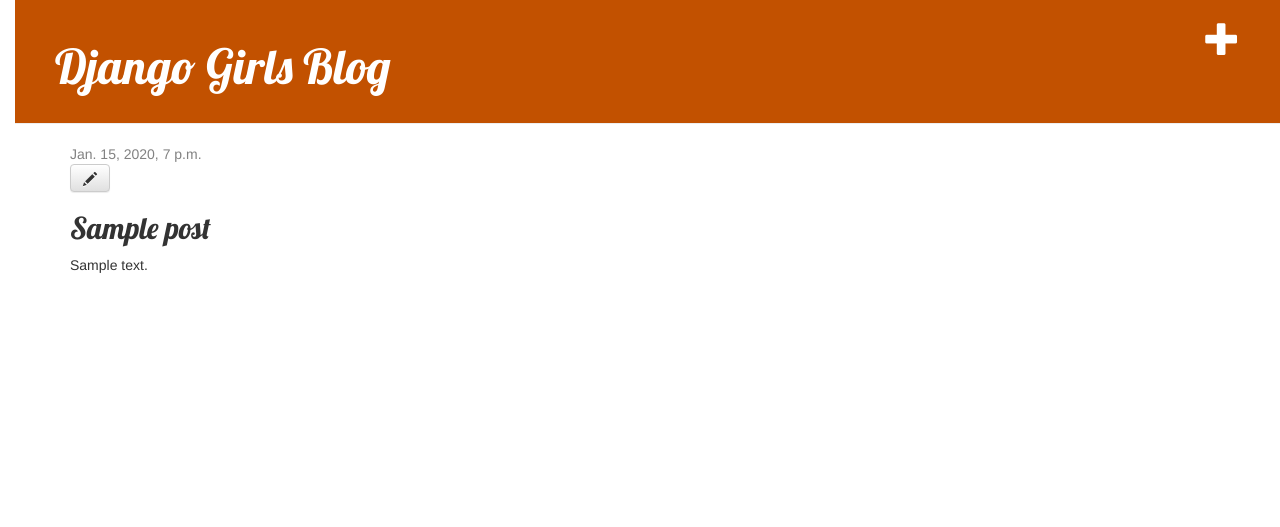
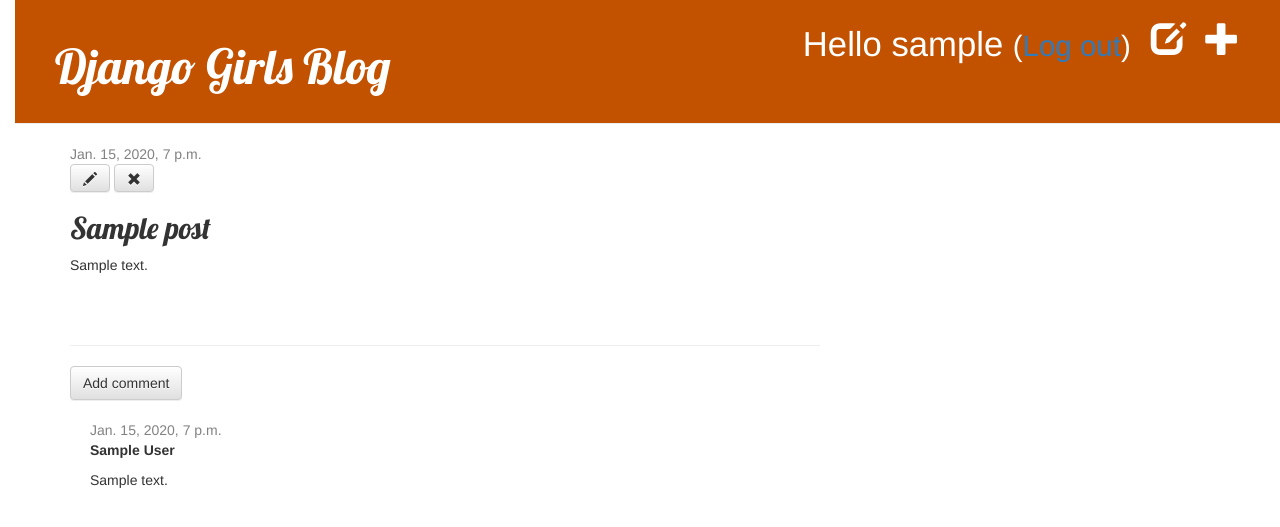
Before and after one commit to vachmore/my-first-blog, a Django app: page /post/1/ in a window 1280 px wide. Shown: the top 527 px of the page. Run offline with Django 3.2, Linux system fonts and the light colour scheme; a user stored in the database is signed in; tables that the repository leaves empty hold one stand-in row (values such as "Sample post"); some libraries are stand-ins or nearby versions.

Commit message:
Modified templates to display posts from database.

```diff
--- a/blog/admin.py
+++ b/blog/admin.py
@@ -1,3 +1,4 @@
 from django.contrib import admin
-from .models import Post
+from .models import Post, Comment
 admin.site.register(Post)
+admin.site.register(Comment)
--- a/blog/forms.py
+++ b/blog/forms.py
@@ -1,6 +1,10 @@
 from django import forms
-from .models import Post
+from .models import Post, Comment
 class PostForm(forms.ModelForm):
     class Meta:
         model = Post
         fields = ('title', 'text',)
+class CommentForm(forms.ModelForm):
+    class Meta:
+        model = Comment
+        fields = ('author', 'text',)
--- a/blog/models.py
+++ b/blog/models.py
@@ -16,3 +16,14 @@ class Post(models.Model):
 
     def __str__(self):
         return self.title
+class Comment(models.Model):
+    post = models.ForeignKey('blog.Post', on_delete=models.CASCADE, related_name='comments')
+    author = models.CharField(max_length=200)
+    text = models.TextField()
+    created_date = models.DateTimeField(default=timezone.now)
+    approved_comment = models.BooleanField(default=False)
+    def approve(self):
+        self.approved_comment = True
+        self.save()
+    def __str__(self):
+        return self.text
--- a/blog/static/css/blog.css
+++ b/blog/static/css/blog.css
@@ -42,3 +42,6 @@ h1, h2, h3, h4 {
 .post h2 a, .post h2 a:visited {
     color: #000000;
 }
+.comment {
+    margin: 20px 0px 20px 20px;
+}
--- a/blog/templates/blog/base.html
+++ b/blog/templates/blog/base.html
@@ -11,8 +11,11 @@
     <div class="page-header">
         {% if user.is_authenticated %}
             <a href="{% url 'post_new' %}" class="top-menu"><span class="glyphicon glyphicon-plus"></span></a>
+            <a href="{% url 'post_draft_list' %}" class="top-menu"><span class="glyphicon glyphicon-edit"></span></a>
+            <p class="top-menu">Hello {{ user.username }} <small>(<a href="{% url 'logout' %}">Log out</a>)</small></p>
+        {% else %}
+            <a href="{% url 'login' %}" class="top-menu"><span class="glyphicon glyphicon-lock"></span></a>
         {% endif %}
-
         <h1><a href="/">Django Girls Blog</a></h1>
     </div>
     <div class="content container">
@@ -24,4 +27,5 @@
         </div>
     </div>
 </body>
+
 </html>
--- a/blog/templates/blog/post_detail.html
+++ b/blog/templates/blog/post_detail.html
@@ -5,12 +5,37 @@
             <div class="date">
                 {{ post.published_date }}
             </div>
+        {% else %}
+            <a class="btn btn-default" href="{% url 'post_publish' pk=post.pk %}">Publish</a>
         {% endif %}
+
         {% if user.is_authenticated %}
             <a class="btn btn-default" href="{% url 'post_edit' pk=post.pk %}"><span class="glyphicon glyphicon-pencil"></span></a>
+            <a class="btn btn-default" href="{% url 'post_remove' pk=post.pk %}"><span class="glyphicon glyphicon-remove"></span></a>
         {% endif %}
 
         <h2>{{ post.title }}</h2>
         <p>{{ post.text|linebreaksbr }}</p>
     </div>
+    <hr>
+        <a class="btn btn-default" href="{% url 'add_comment_to_post' pk=post.pk %}">Add comment</a>
+        {% for comment in post.comments.all %}
+    {% if user.is_authenticated or comment.approved_comment %}
+    <div class="comment">
+        <div class="date">
+            {{ comment.created_date }}
+            {% if not comment.approved_comment %}
+                <a class="btn btn-default" href="{% url 'comment_remove' pk=comment.pk %}"><span class="glyphicon glyphicon-remove"></span></a>
+                <a class="btn btn-default" href="{% url 'comment_approve' pk=comment.pk %}"><span class="glyphicon glyphicon-ok"></span></a>
+            {% endif %}
+        </div>
+        <strong>{{ comment.author }}</strong>
+        <p>{{ comment.text|linebreaks }}</p>
+    </div>
+    {% endif %}
+{% empty %}
+    <p>No comments here yet :(</p>
+{% endfor %}
+
+
 {% endblock %}
--- a/blog/templates/blog/post_list.html
+++ b/blog/templates/blog/post_list.html
@@ -5,8 +5,9 @@
             <div class="date">
                 {{ post.published_date }}
             </div>
-            <h2><a href="{% url 'post_detail' pk=post.pk %}">{{ post.title }}</a></h2>
+            <h1><a href="{% url 'post_detail' pk=post.pk %}">{{ post.title }}</a></h1>
             <p>{{ post.text|linebreaksbr }}</p>
+            <a href="{% url 'post_detail' pk=post.pk %}">Comments: {{ post.comments.count }}</a>
         </div>
     {% endfor %}
-{% endblock %}
+{% endblock content %}
--- a/blog/urls.py
+++ b/blog/urls.py
@@ -5,4 +5,8 @@ urlpatterns = [
     path('post/<int:pk>/', views.post_detail, name='post_detail'),
     path('post/new/', views.post_new, name='post_new'),
     path('post/<int:pk>/edit/', views.post_edit, name='post_edit'),
+    path('drafts/', views.post_draft_list, name='post_draft_list'),
+    path('post/<pk>/publish/', views.post_publish, name='post_publish'),
+    path('post/<pk>/remove/', views.post_remove, name='post_remove'),
+    path('post/<int:pk>/comment/', views.add_comment_to_post, name='add_comment_to_post'),
 ]
--- a/blog/views.py
+++ b/blog/views.py
@@ -4,27 +4,41 @@ from django.utils import timezone
 from .models import Post
 from django.shortcuts import render, get_object_or_404
 from .forms import PostForm
+from django.contrib.auth.decorators import login_required
+
+
 def post_list(request):
-    posts = Post.objects.filter(published_date__lte=timezone.now()).order_by('published_date')
+    posts = Post.objects.filter(
+        published_date__lte=timezone.now()).order_by('published_date')
     return render(request, 'blog/post_list.html', {'posts': posts})
+
+
 def post_detail(request, pk):
     post = get_object_or_404(Post, pk=pk)
     return render(request, 'blog/post_detail.html', {'post': post})
+
+
+@login_required
 def post_new(request):
     form = PostForm()
     return render(request, 'blog/post_edit.html', {'form': form})
+
+
+@login_required
 def post_new(request):
     if request.method == "POST":
         form = PostForm(request.POST)
         if form.is_valid():
             post = form.save(commit=False)
             post.author = request.user
-            post.published_date = timezone.now()
             post.save()
             return redirect('post_detail', pk=post.pk)
     else:
         form = PostForm()
     return render(request, 'blog/post_edit.html', {'form': form})
+
+
+@login_required
 def post_edit(request, pk):
     post = get_object_or_404(Post, pk=pk)
     if request.method == "POST":
@@ -32,9 +46,43 @@ def post_edit(request, pk):
         if form.is_valid():
             post = form.save(commit=False)
             post.author = request.user
-            post.published_date = timezone.now()
             post.save()
             return redirect('post_detail', pk=post.pk)
     else:
         form = PostForm(instance=post)
     return render(request, 'blog/post_edit.html', {'form': form})
+
+
+@login_required
+def post_draft_list(request):
+    posts = Post.objects.filter(
+        published_date__isnull=True).order_by('created_date')
+    return render(request, 'blog/post_draft_list.html', {'posts': posts})
+
+
+@login_required
+def post_publish(request, pk):
+    post = get_object_or_404(Post, pk=pk)
+    post.publish()
+    return redirect('post_detail', pk=pk)
+
+
+@login_required
+def post_remove(request, pk):
+    post = get_object_or_404(Post, pk=pk)
+    post.delete()
+    return redirect('post_list')
+
+
+def add_comment_to_post(request, pk):
+    post = get_object_or_404(Post, pk=pk)
+    if request.method == "POST":
+        form = CommentForm(request.POST)
+        if form.is_valid():
+            comment = form.save(commit=False)
+            comment.post = post
+            comment.save()
+            return redirect('post_detail', pk=post.pk)
+    else:
+        form = CommentForm()
+        return render(request, 'blog/add_comment_to_post.html', {'form': form})
--- a/mysite/settings.py
+++ b/mysite/settings.py
@@ -120,3 +120,4 @@ USE_TZ = True
 
 STATIC_URL = '/static/'
 STATIC_ROOT = os.path.join(BASE_DIR, 'static')
+LOGIN_REDIRECT_URL = '/'
--- a/mysite/urls.py
+++ b/mysite/urls.py
@@ -13,10 +13,12 @@ Including another URLconf
     1. Import the include() function: from django.urls import include, path
     2. Add a URL to urlpatterns:  path('blog/', include('blog.urls'))
 """
+from django.urls import path, include
 from django.contrib import admin
-from django.urls import path, include
-
+from django.contrib.auth import views
 urlpatterns = [
     path('admin/', admin.site.urls),
+    path('accounts/login/', views.LoginView.as_view(), name='login'),
+    path('accounts/logout/', views.LogoutView.as_view(next_page='/'), name='logout'),
     path('', include('blog.urls')),
 ]
```
Also changed, not shown: blog/templates/blog/add_comment_to_post.html (added, +7 -0 lines), blog/templates/blog/post_draft_list.html (added, +11 -0 lines), blog/templates/registration/login.html (added, +21 -0 lines), blog/migrations/0002_comment.py (added), 2 other files. Lines whose indentation alone changed are shown as unchanged.
